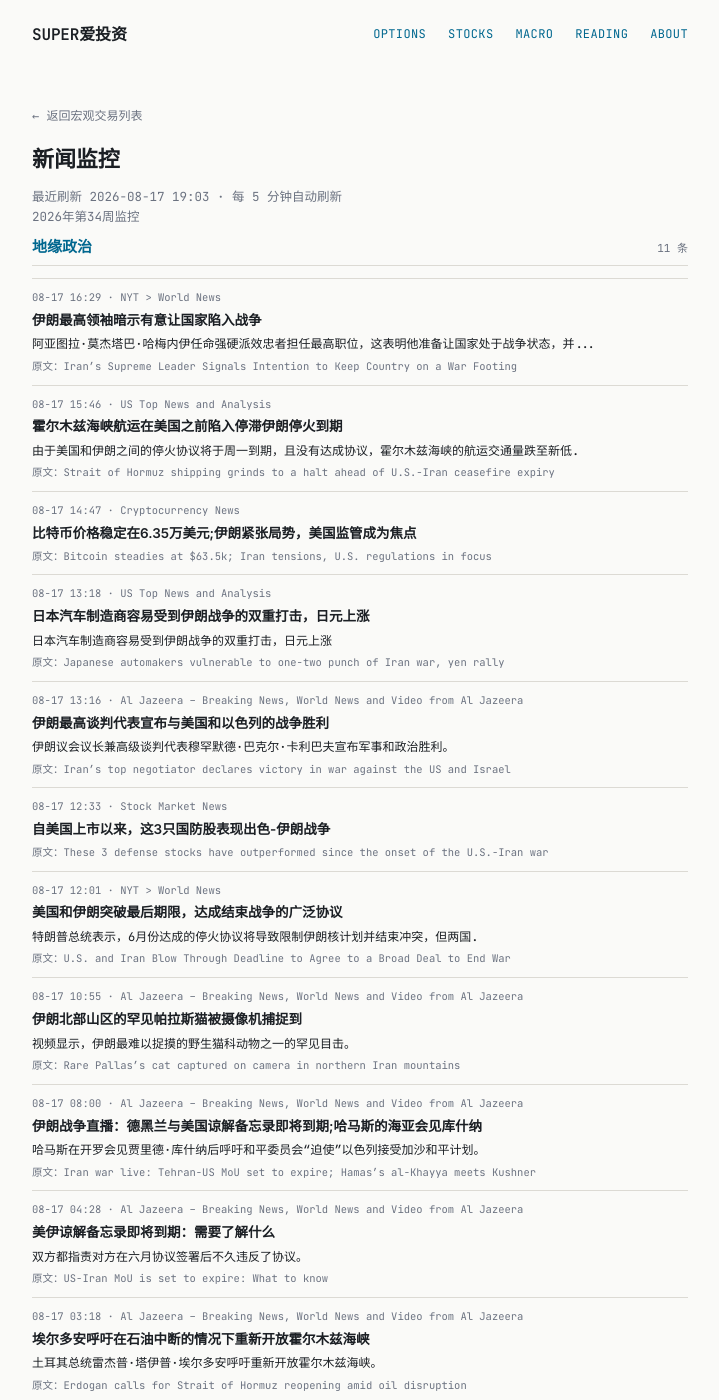
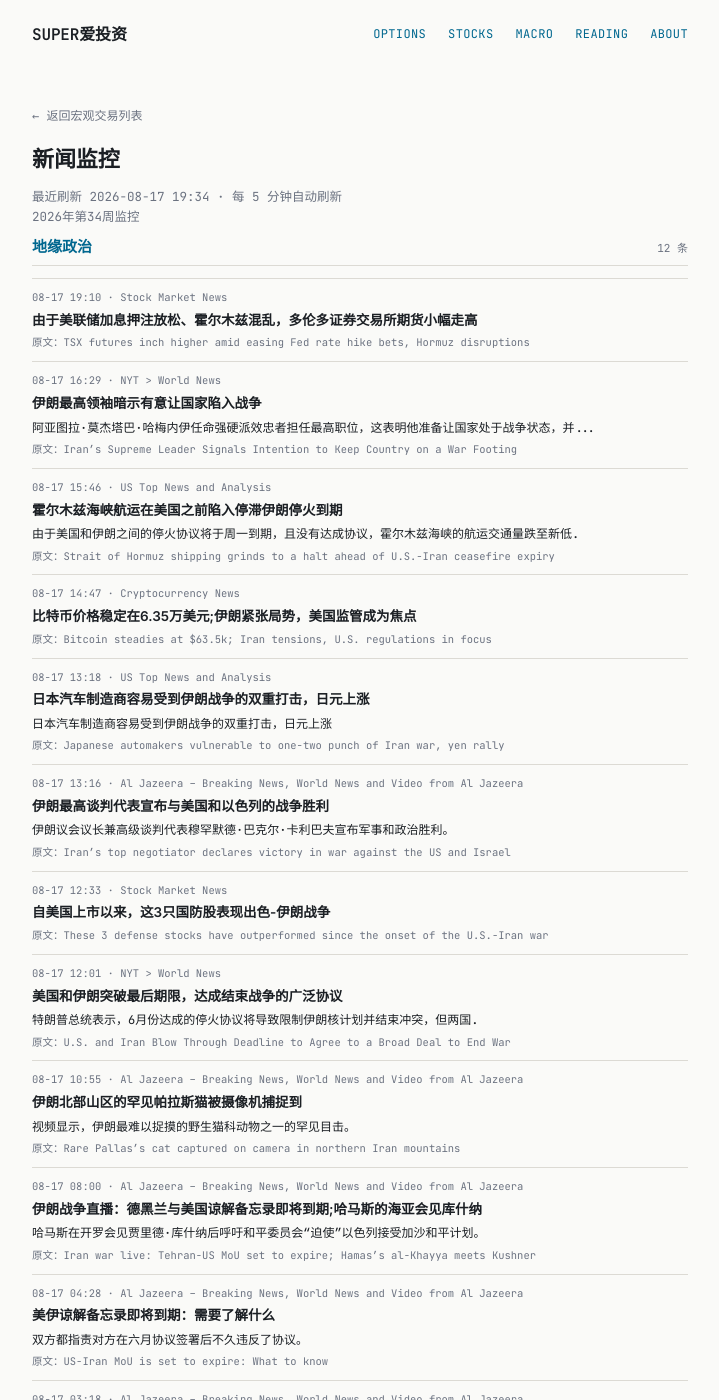
Before and after one commit to tang3super/tang3super.github.io, a Jekyll site: the page built from macro-trade/news-digest.md, in a window 1280 px wide and 1400 px high. Shown: the whole window, without its empty margins (280-999 px from the left). Built offline with Jekyll 4.4.1, drawn with Linux system fonts in a browser that asks for light colours; some of the changed text lies outside the part shown.

Commit message:
sync news-digest article

```diff
--- a/macro-trade/news-digest.md
+++ b/macro-trade/news-digest.md
@@ -5,11 +5,17 @@ title: 新闻监控
 date: '2026-08-17'
 summary: 2026年第34周监控
 week_label: 2026年第34周监控
-last_updated: 2026-08-17 19:03
+last_updated: 2026-08-17 19:34
 refresh_note: 每 5 分钟自动刷新
 topics:
 - name: 地缘政治
   items:
+  - title: TSX futures inch higher amid easing Fed rate hike bets, Hormuz disruptions
+    summary: ''
+    link: https://www.investing.com/news/stock-market-news/tsx-futures-inch-higher-amid-easing-fed-rate-hike-bets-hormuz-disruptions-4862741
+    source: Stock Market News
+    time: 08-17 19:10
+    title_zh: 由于美联储加息押注放松、霍尔木兹混乱，多伦多证券交易所期货小幅走高
   - title: Iran’s Supreme Leader Signals Intention to Keep Country on a War Footing
     summary: Ayatollah Mojtaba Khamenei’s appointment of hard-line loyalists to top jobs suggests he is prepared to keep the country on a war footing and…
     link: https://www.nytimes.com/2026/08/17/world/middleeast/iran-khamenei-military-leaders-war.html
@@ -87,6 +93,12 @@ topics:
     summary_zh: 土耳其总统雷杰普·塔伊普·埃尔多安呼吁重新开放霍尔木兹海峡。
 - name: 货币政策
   items:
+  - title: TSX futures inch higher amid easing Fed rate hike bets, Hormuz disruptions
+    summary: ''
+    link: https://www.investing.com/news/stock-market-news/tsx-futures-inch-higher-amid-easing-fed-rate-hike-bets-hormuz-disruptions-4862741
+    source: Stock Market News
+    time: 08-17 19:10
+    title_zh: 由于美联储加息押注放松、霍尔木兹混乱，多伦多证券交易所期货小幅走高
   - title: Treasury yields edge lower as investors look ahead to latest FOMC minutes
     summary: Treasury yields fell as traders awaited the latest FOMC minutes due later this week.
     link: https://www.cnbc.com/2026/08/17/treasury-yields-federal-reserve-fomc-minutes.html
```
